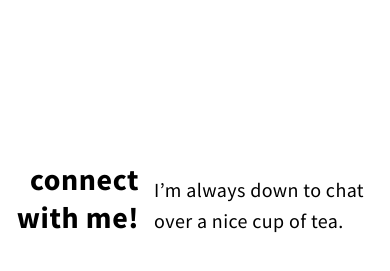
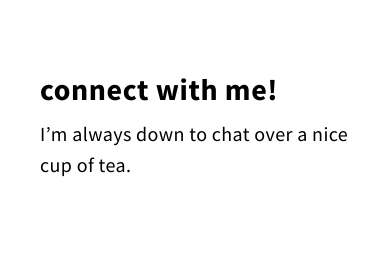
Before and after one commit to jessicajsun/personal-website, a Next.js app: page / in a window 390 px wide. Shown: the part 2665-2936 px from the top of the page. Built offline with nearby package versions, Linux system fonts and the light colour scheme.

Commit message:
socials mobile responsive

```diff
--- a/components/layout.module.css
+++ b/components/layout.module.css
@@ -499,6 +499,48 @@
   margin-bottom: 65px;
 }
 
-.socialIcon:hover > a > i {
-  color: #FC3F42;
+@media screen and (max-width:767px) {
+  .banner{
+    margin-top: 60px;
+  }
+
+  .bottomBlurb{
+    flex-direction: column;
+  }
+
+  .connect{
+    padding-left: 40px;
+    text-align: left;
+    margin-left: inherit;
+    margin-right: auto;
+    padding-right: 0px;
+    max-width: 650px;
+    margin-bottom: 10px;
+
+  }
+
+  .chat{
+    width: 100%;
+    margin-right: auto;
+    padding-left: 40px;
+    padding-right: 40px;
+  }
+
+  .socials{
+    padding-left: 40px;
+    margin-left: inherit;
+    margin-right: inherit;
+    max-width: 300px;
+  }
+
+  .socialIcon:active > a > i {
+    color: #FC3F42;
+  }
 }
+
+
+@media screen and (min-width:768px) {
+  .socialIcon:hover > a > i {
+    color: #FC3F42;
+  }
+}
```
